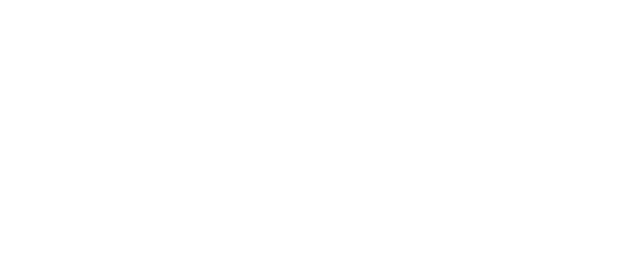
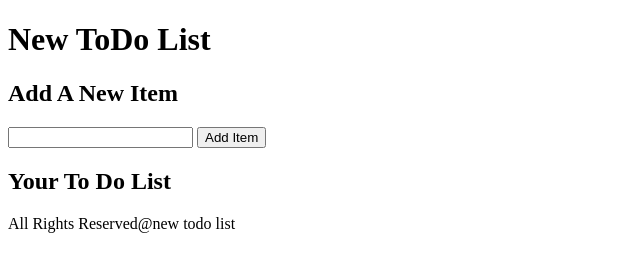
Before and after one commit to uodeeb/new-todolist, a plain HTML site: page index.html in a window 1280 px wide. Shown: the whole page, without its empty margins (0-640 px from the left). Drawn offline with Linux system fonts and the light colour scheme.

Commit message:
Basic HTML Structure

```diff
--- a/index.html
+++ b/index.html
@@ -8,6 +8,30 @@
     <title>New Todo List App</title>
 </head>
 <body>
+    <div id="container">
+        <header>
+            <h1>New ToDo List</h1>
+        </header>
+        <main id="app__cont">
+            <section id="add__items">
+                <h2 id="add">Add A New Item</h2>
+                <input type="text" name="todo" id="todo">
+                <input type="submit" value="Add Item">
+            </section>
+            <section id="error">
+
+            </section>
+            <section id="list">
+                <h2 id="list__head">Your To Do List</h2>
+                <section id="list__cont">
+
+                </section>
+            </section>
+        </main>
+        <footer>
+            <p>All Rights Reserved@new todo list</p>
+        </footer>
+    </div>
 
 
 
```
